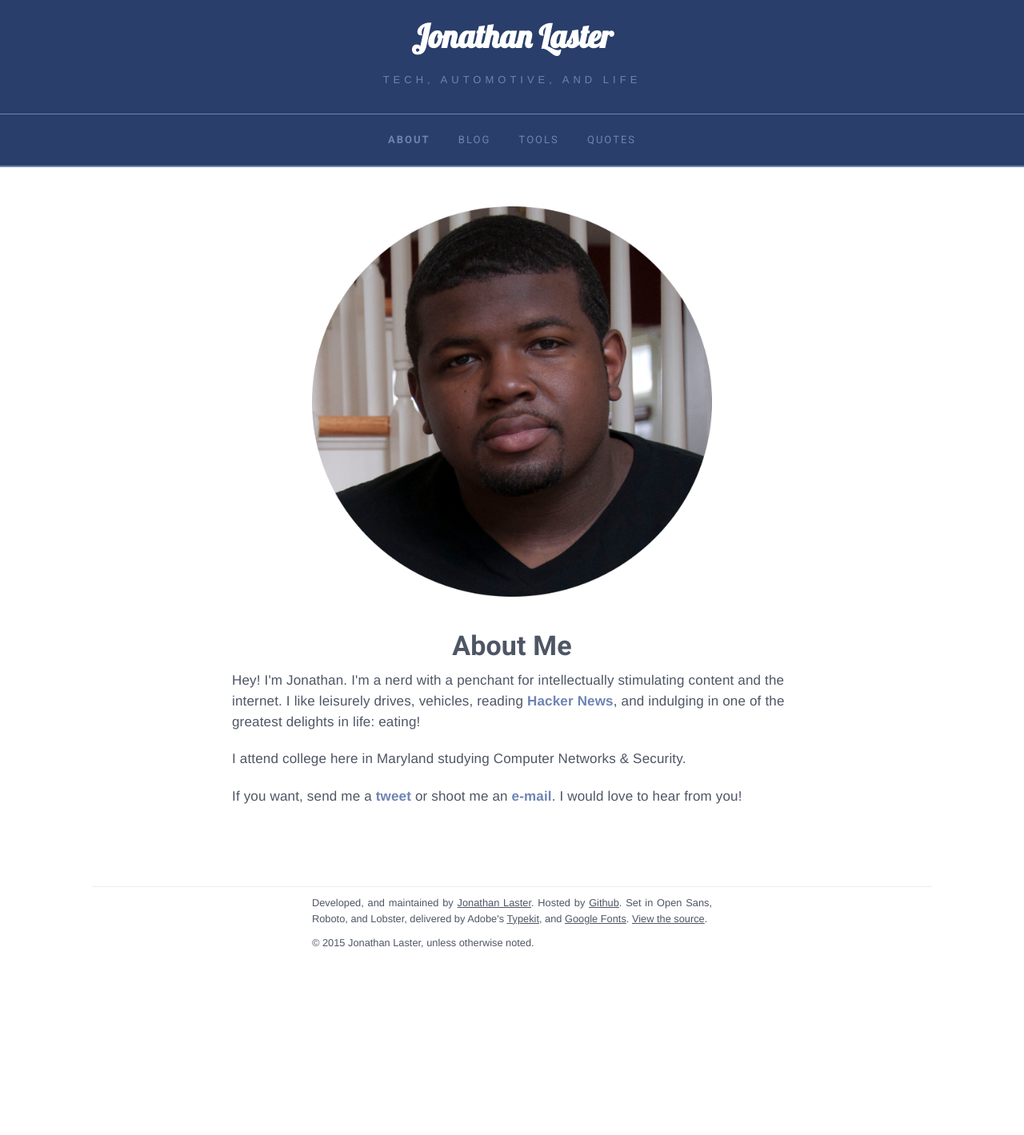
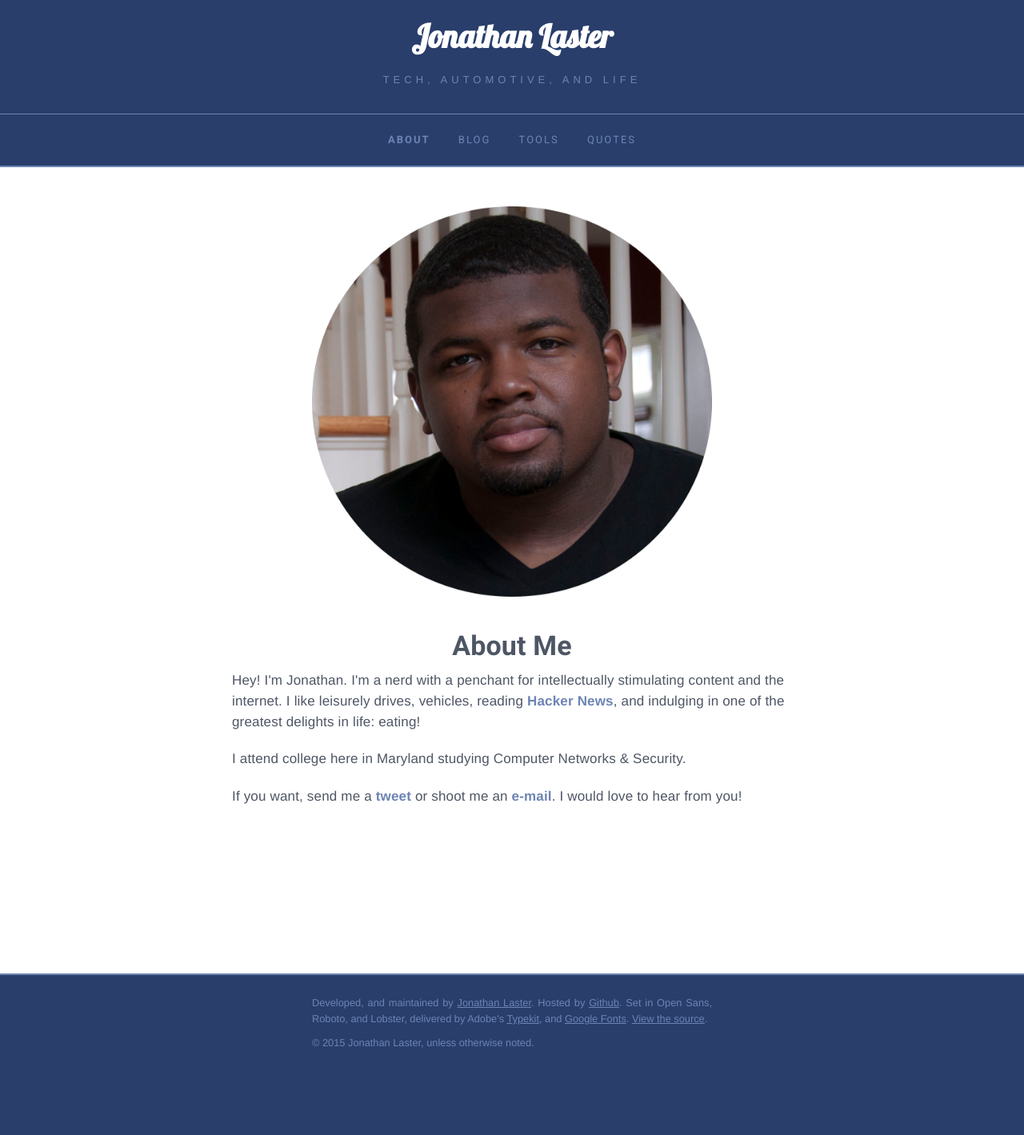
Before and after one commit to last-dev/jdl.io, a Jekyll site: the page built from index.html, in a window 1280 px wide. Shown: the whole page at 80% size. Built offline with Jekyll 4.4.1, drawn with Linux system fonts in a browser that asks for light colours; nearby versions of some CDN libraries; before the commit the page ends 1208 px from its top, so only the background shows below that.

Commit message:
New footer

```diff
--- a/_includes/footer.html
+++ b/_includes/footer.html
@@ -1,4 +1,4 @@
-<footer class="wrap footer buffer">
+<footer class="footer">
     <section class="colophon">
         <p>Developed, and maintained by <a href="{{site.baseurl}}/">Jonathan Laster</a>.
         Hosted by <a href="http://github.com">Github</a>. Set in Open Sans, Roboto, and Lobster, delivered by Adobe's
--- a/css/main.sass
+++ b/css/main.sass
@@ -7,6 +7,7 @@ $title-font-stack: 'Roboto', sans-serif
 $content-font-size: 17px
 $content-font-color: #4e5665
 $theme-color: #6d84b4
+$masthead-color: #293e6b
 
 
 //
@@ -27,7 +28,7 @@ a
   color: #000000
   text-decoration: underline
 
-header, main, footer, blockquote, ul, ol, h1, h2
+header, main, blockquote, ul, ol, h1, h2
   margin-bottom: 30px
 
 p
@@ -118,7 +119,7 @@ code
   display: block
   margin-bottom: 3.11111em
   text-align: center
-  background: #293e6b
+  background: $masthead-color
 
   #logo
     max-width: 200px
@@ -288,27 +289,28 @@ blockquote
 //
 
 footer
-  border-top: 1px solid rgba(61,70,77,0.1)
+  border-top: 2px solid $theme-color
+  padding: 0 1.55556em
+  background: $masthead-color
+  height: 200px
+  margin-top: 13em
 
   .colophon
     font:
       family: $base-font-stack
       size: .8em
     margin: 0 auto
-    padding: 0.77778em 0
+    padding: 2em 0
     width: 100%
     max-width: 500px
-    color: $content-font-color
+    color: $theme-color
     text-align: justify
 
     p
       margin-bottom: 10px
 
     a
-      color: $content-font-color
-
-.buffer
-  margin-top: 6.22222em
+      color: $theme-color
 
 
 //
@@ -322,7 +324,7 @@ footer
     max-width: 900px
     width: 100%
 
-  .buffer
+  footer
     margin-top: 5em
 
   h2 a
```
